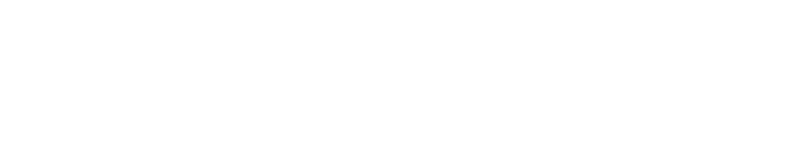
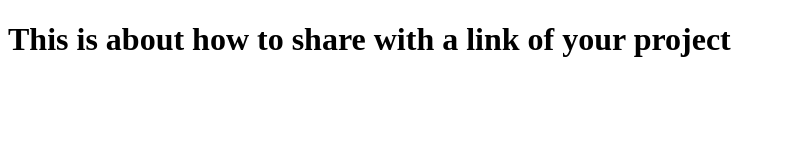
Before and after one commit to ainurabek/css_pages, a plain HTML site: page index.html in a window 1280 px wide. Shown: the whole page, without its empty margins (0-786 px from the left). Drawn offline with Linux system fonts and the light colour scheme.

Commit message:
Update index.html

```diff
--- a/index.html
+++ b/index.html
@@ -3,4 +3,6 @@
     <head>
         <title>Hi!</title>
     </head>
+    <body>
+        <h1> This is about how to share with a link of your project</h1>
 </html>
```
